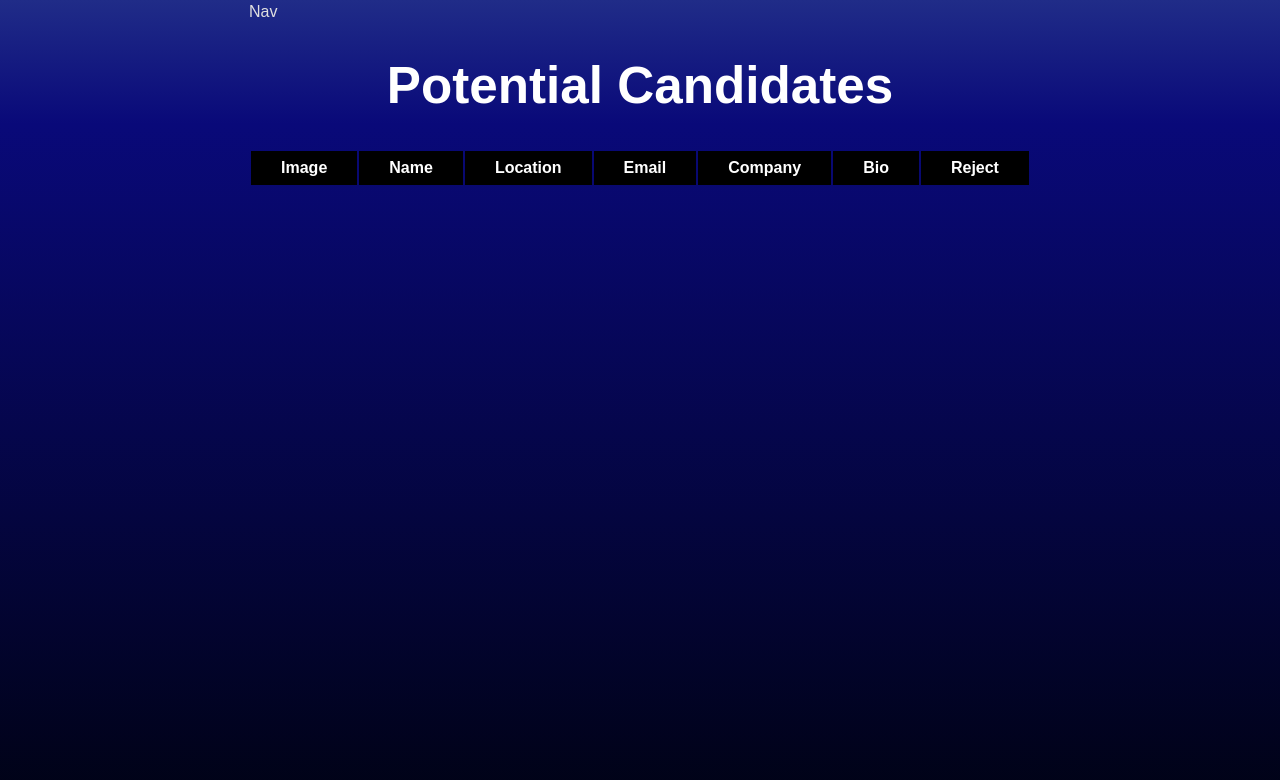
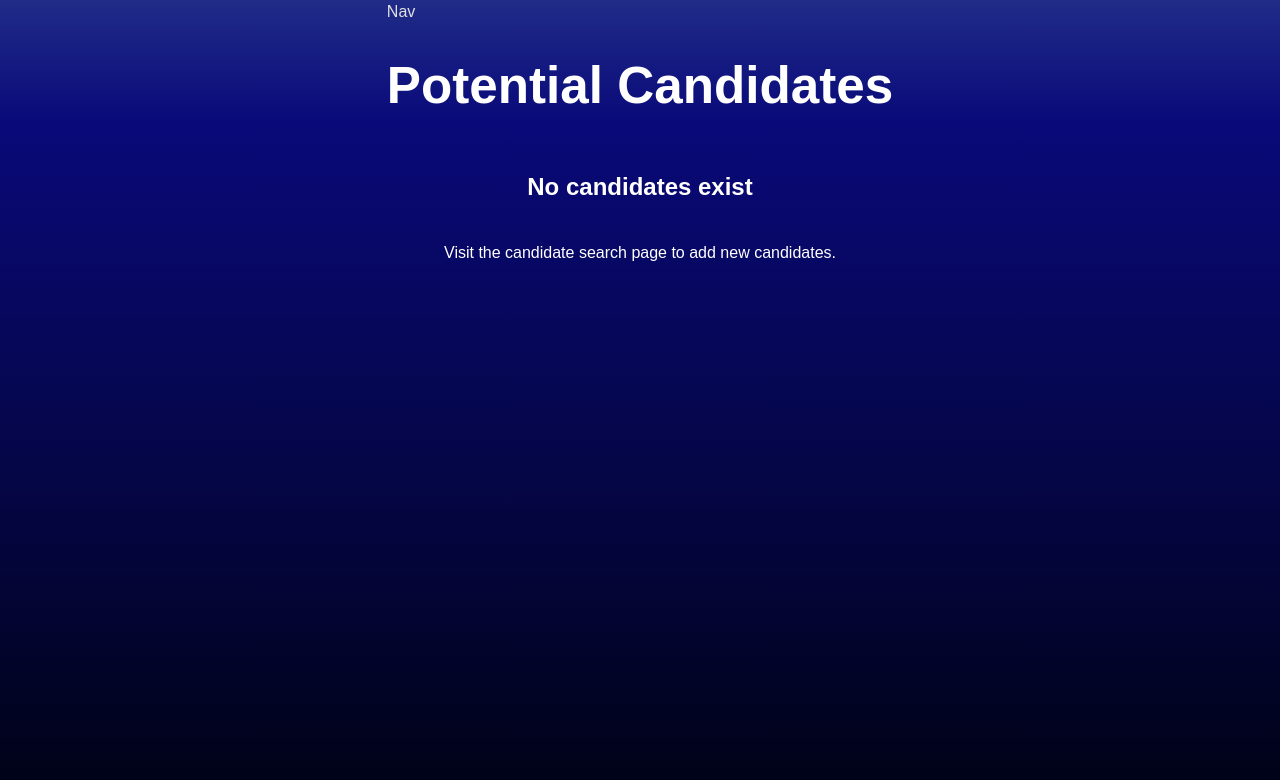
Before and after one commit to Lauren245/Candidate-Search, a React (Vite) app: page /SavedCandidates in a window 1280 px wide. Shown: the top 780 px of the page. Built offline with nearby package versions, Linux system fonts and the light colour scheme.

Commit message:
Added notification message to display if there are no saved candidates. Improved formatting accross multiple files.

```diff
--- a/src/pages/SavedCandidates.tsx
+++ b/src/pages/SavedCandidates.tsx
@@ -36,6 +36,7 @@ const SavedCandidates = () => {
   return (
     <>
       <h1>Potential Candidates</h1>
+      {candidates.length > 0 ?(
         <table>
           <thead>
             <tr>
@@ -51,6 +52,7 @@ const SavedCandidates = () => {
           </thead>
           <tbody>
             {candidates.map((candidate) => {
+              console.log(`candidates.length = ${candidates.length}`);
               return (
                 <tr key={candidate.login}>
                   <td><img src={candidate.avatar_url || ''} alt="The GitHub user avatar" className="avatar-scaled" /></td>
@@ -67,9 +69,16 @@ const SavedCandidates = () => {
                   <td><button type='button' onClick={() => {deleteCandidate(candidate)}}><FaSquareXmark/></button></td>
                 </tr>
               )
-          })}
+            }
+          )}
           </tbody>
         </table>
+        ) : (
+          <>
+            <h2>No candidates exist</h2>
+            <p>Visit the candidate search page to add new candidates.</p>
+          </>
+        )}
     </>
   );
 };
```
Also changed, not shown: src/pages/CandidateSearch.tsx (+4 -4 lines). Lines whose indentation alone changed are shown as unchanged.
